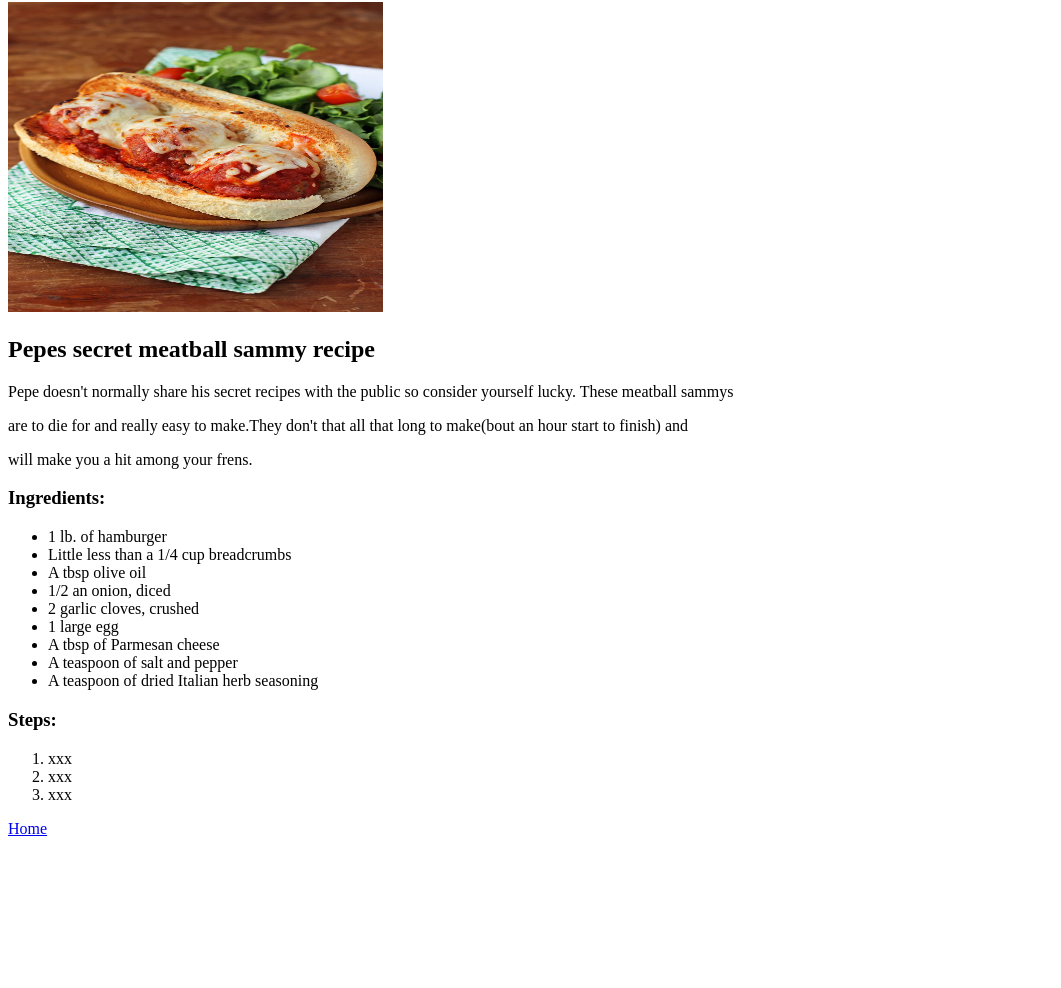
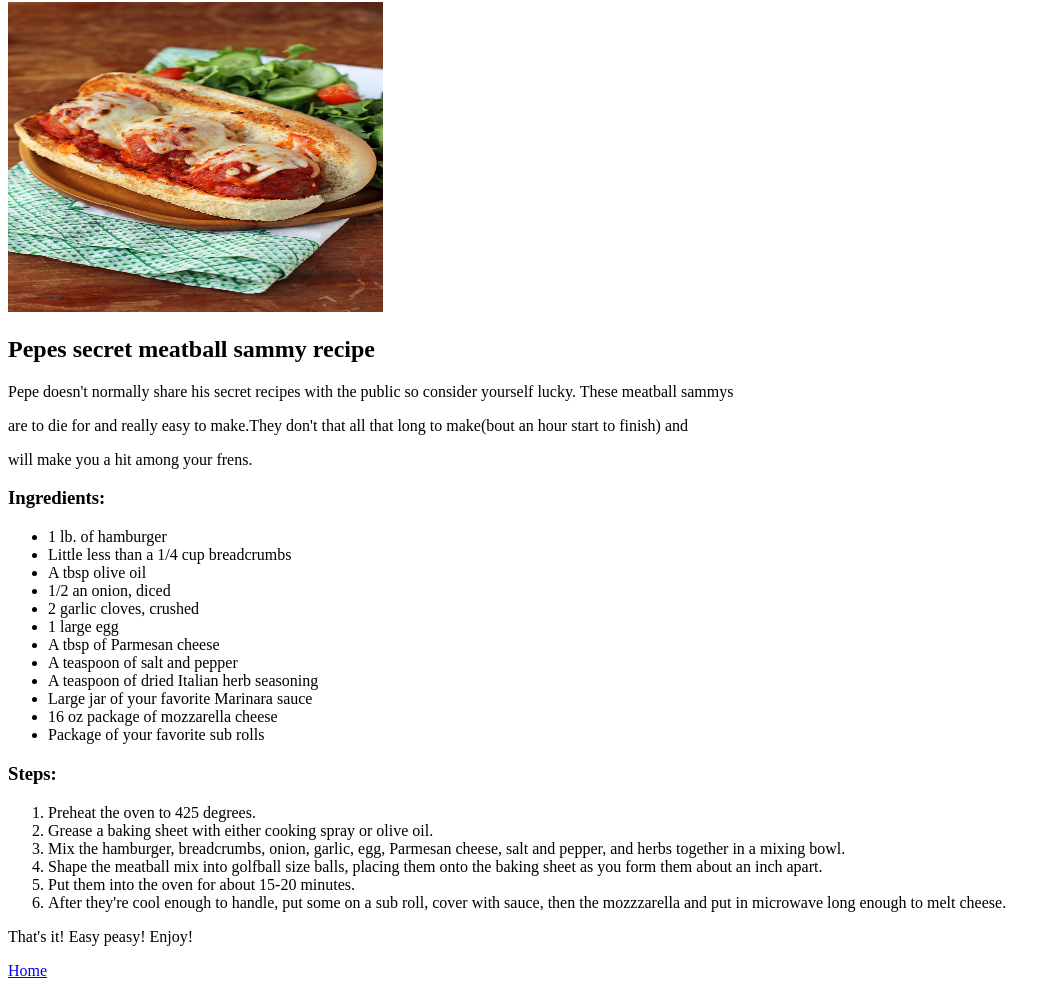
Before and after one commit to pepemanuel62/odin-project-recipes, a plain HTML site: page recipes/meatballsammys.html in a window 1280 px wide. Shown: the part 78-1066 px from the top of the page, without its empty margins (0-1061 px from the left). Before the commit the page ends 924 px from the top, so only its background shows below. Drawn offline with Linux system fonts and the light colour scheme.

Commit message:
Edit recipes

```diff
--- a/recipes/meatballsammys.html
+++ b/recipes/meatballsammys.html
@@ -23,13 +23,20 @@
         <li>A tbsp of Parmesan cheese</li>
         <li>A teaspoon of salt and pepper</li>
         <li>A teaspoon of dried Italian herb seasoning</li>
+        <li>Large jar of your favorite Marinara sauce</li>
+        <li>16 oz package of mozzarella cheese</li>
+        <li>Package of your favorite sub rolls</li>
       </ul>
     <h3>Steps:</h3>
       <ol>
-        <li>xxx</li>
-        <li>xxx</li>
-        <li>xxx</li>
+        <li>Preheat the oven to 425 degrees.</li>
+        <li>Grease a baking sheet with either cooking spray or olive oil.</li>
+        <li>Mix the hamburger, breadcrumbs, onion, garlic, egg, Parmesan cheese, salt and pepper, and herbs together in a mixing bowl.</li>
+        <li>Shape the meatball mix into golfball size balls, placing them onto the baking sheet as you form them about an inch apart.</li>
+        <li>Put them into the oven for about 15-20 minutes.</li>
+        <li>After they're cool enough to handle, put some on a sub roll, cover with sauce, then the mozzzarella and put in microwave long enough to melt cheese.</li>
       </ol>
+        <p>That's it! Easy peasy! Enjoy!</p>
 
     <a href="../index.html">Home</a>
   </body>
```
